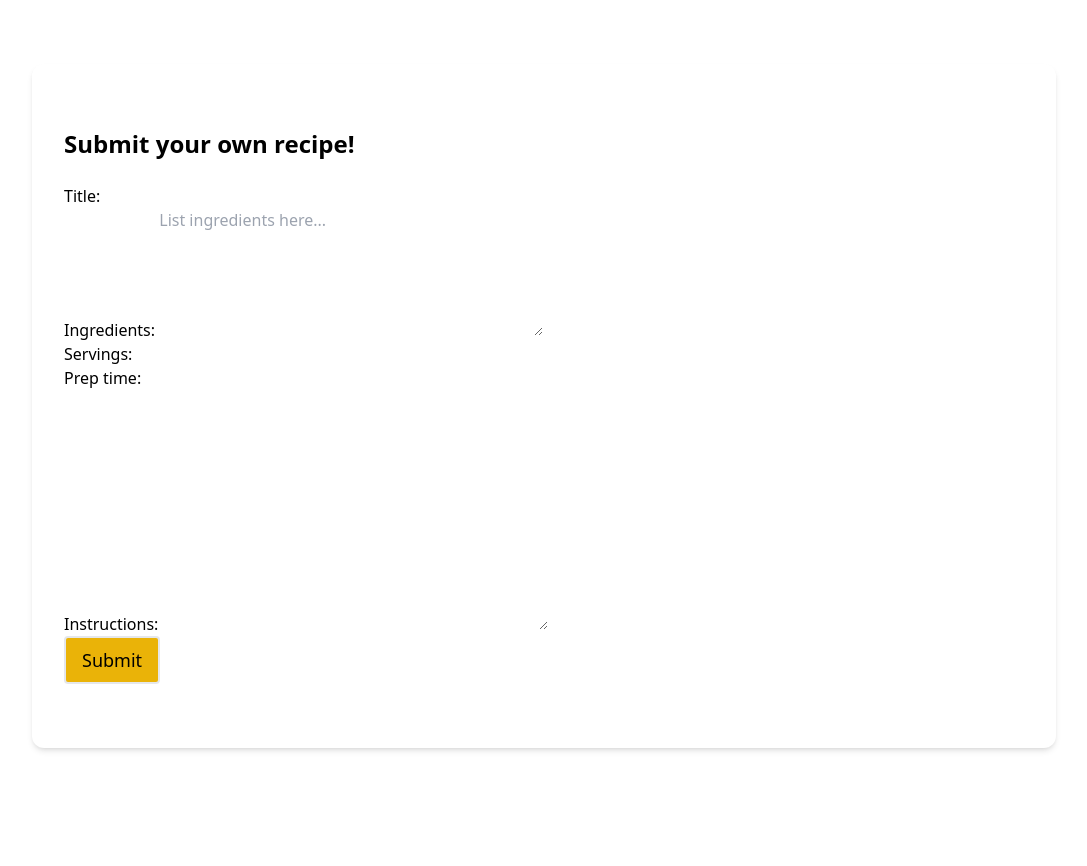
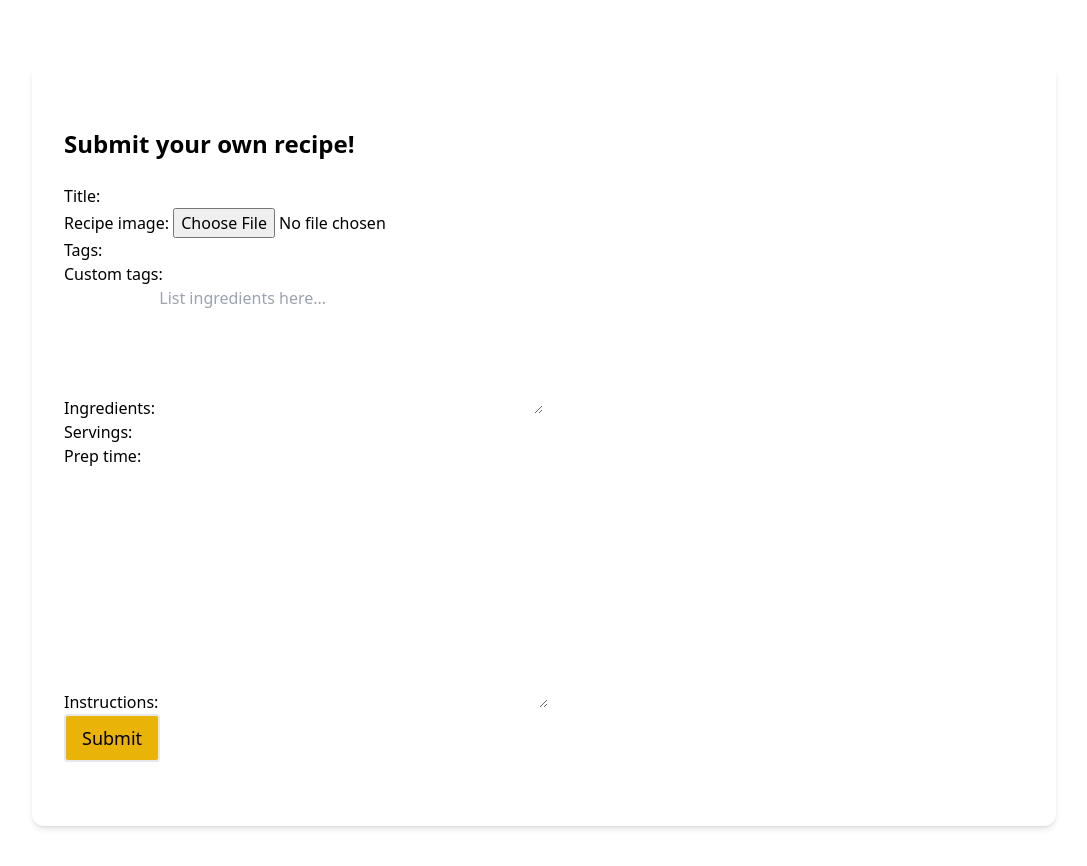
Before and after one commit to Hack-Weekly/lavender-snake-recipe, a Django app: page /recipe/create/ in a window 1280 px wide. Shown: the part 80-946 px from the top of the page, without its empty margins (96-1183 px from the left). Before the commit the page ends 831 px from the top, so only its background shows below. Run offline with Django 4.2, Linux system fonts and the light colour scheme; the visitor is signed in with stand-in values (Sample User, id 1); data that the repository does not hold is empty; some libraries are stand-ins or nearby versions.

Commit message:
[recipe] added tags choice and custom tag option

```diff
--- a/core/urls.py
+++ b/core/urls.py
@@ -21,7 +21,7 @@ from django.contrib import admin
 from django.conf import settings
 from django.conf.urls.static import static
 from django.urls import path,include
-from core.views import HomeView
+from core.views import HomeView, DevelopmentView
 from users.views import UserSignupView
 from django.contrib.auth.views import (
                                         LoginView,
@@ -37,6 +37,7 @@ from django.views.generic.base import RedirectView
 urlpatterns = [
     path('admin/', admin.site.urls),
     path('', HomeView.as_view(),name="home"),
+    path('development/', DevelopmentView.as_view(),name="development"),
     path('login/',LoginView.as_view(),name="login"),
     path('logout/',LogoutView.as_view(),name="logout"),
     path('signup/',UserSignupView.as_view(),name="signup"),
--- a/core/views.py
+++ b/core/views.py
@@ -4,3 +4,6 @@ from django.http import Http404
 
 class HomeView(TemplateView):
     template_name="home.html"
+
+class DevelopmentView(TemplateView):
+    template_name="errors/error404.html"
--- a/recipe/forms.py
+++ b/recipe/forms.py
@@ -1,10 +1,13 @@
 from django import forms
-from .models import Recipe
+from recipe.models import Recipe
+from recipe.models import Tag
+class RecipeCreateForm(forms.ModelForm):
+    tags = forms.ModelMultipleChoiceField(queryset=Tag.objects.all(), widget=forms.CheckboxSelectMultiple, required=False)
+    custom_tags = forms.CharField(max_length=100, required=False)
 
-class RecipeCreateForm(forms.ModelForm):
     class Meta:
         model = Recipe
-        fields = ['title', 'ingredients', 'servings', 'prep_time', 'instructions']
+        fields = ['title','recipe_image','tags','custom_tags', 'ingredients', 'servings', 'prep_time', 'instructions']
         widgets = {
             'ingredients': forms.Textarea(attrs={'class': 'h-32 w-96', 'placeholder': 'List ingredients here...'}),
         }
--- a/recipe/models.py
+++ b/recipe/models.py
@@ -4,16 +4,26 @@ from django.utils.text import slugify
 class Recipe(models.Model):
     author = models.ForeignKey('users.User', on_delete=models.CASCADE)
     title = models.CharField(max_length=255)
+    recipe_image=models.ImageField(upload_to='recipe_images', blank=True, null=True)
+    tags=models.ManyToManyField('Tag', blank=True,null=True)
+    slug = models.SlugField(max_length=255, unique=True,blank=True, null=True)
     ingredients = models.TextField()
     servings = models.PositiveIntegerField()
     prep_time = models.PositiveIntegerField()
     instructions = models.TextField()
 
 
+
     def __str__(self):
-        return self.name
+        return self.title
 
     def save(self, *args, **kwargs):
         if not self.slug:
             self.slug = slugify(self.title)
         super().save(*args, **kwargs)
+
+
+class Tag(models.Model):
+    name = models.CharField(max_length=50)
+    def __str__(self):
+        return self.name
--- a/recipe/views.py
+++ b/recipe/views.py
@@ -1,9 +1,9 @@
 from django import http
-from django.shortcuts import render
+from django.urls import reverse_lazy
 from django.views.generic import ListView, DetailView, UpdateView, CreateView, DeleteView
 from recipe.forms import RecipeCreateForm, RecipeUpdateForm
 from django.contrib.auth.mixins import LoginRequiredMixin
-from recipe.models import Recipe
+from recipe.models import Recipe,Tag
 
 class RecipeListView(ListView):
     model = Recipe
@@ -12,20 +12,34 @@ class RecipeListView(ListView):
 class RecipeDetailView(DetailView):
     model = Recipe
     template_name = 'recipe/recipe_detail.html'
+    slug_field = 'slug'
+    slug_url_kwarg = 'slug'
 
 
-class RecipeCreatView(CreateView,LoginRequiredMixin):
+
+class RecipeCreatView(LoginRequiredMixin,CreateView):
     model = Recipe
     template_name = 'recipe/recipe_create.html'
     form_class=RecipeCreateForm
 
     def form_valid(self,form):
-        form.instance.author=self.request.user
+        recipe=form.save(commit=False)
+        recipe.author=self.request.user
+        recipe.save()
+        custom_tags = form.cleaned_data['custom_tags']
+        if custom_tags:
+            custom_tags = custom_tags.split(' ')
+            for custom_tag in custom_tags:
+                tag, created = Tag.objects.get_or_create(name=custom_tag.strip())
+                recipe.tags.add(tag)
         return super().form_valid(form)
+
+    def get_success_url(self):
+        return reverse_lazy('recipe:recipedetail',kwargs={'slug':self.object.slug})
 
 
 
-class RecipeUpdateView(UpdateView,LoginRequiredMixin):
+class RecipeUpdateView(LoginRequiredMixin,UpdateView):
     model = Recipe
     template_name = 'recipe/recipe_update.html'
     form_class=RecipeUpdateForm
@@ -36,7 +50,7 @@ class RecipeUpdateView(UpdateView,LoginRequiredMixin):
         return super().dispatch(request, *args, **kwargs)
 
 
-class RecipeDeleteView(DeleteView,LoginRequiredMixin):
+class RecipeDeleteView(LoginRequiredMixin,DeleteView):
     model = Recipe
     template_name = 'recipe/recipe_delete.html'
     success_url = '/recipe/'
--- a/templates/errors/error404.html
+++ b/templates/errors/error404.html
@@ -1,4 +1,6 @@
 {% extends 'base.html' %}
+{% load static %}
+{% block body %}
 <section class="text-gray-600 body-font">
     <div class="container px-5 py-24 mx-auto">
       <div class="lg:w-2/3 flex flex-col sm:flex-row sm:items-center items-start mx-auto">
@@ -7,3 +9,4 @@
       </div>
     </div>
 </section>
+{% endblock body %}
```
Also changed, not shown: frontend/index.html (deleted), recipe/migrations/0005_auto_20230701_0740.py (added), recipe/migrations/0006_recipe_tags.py (added), 1 other file.
